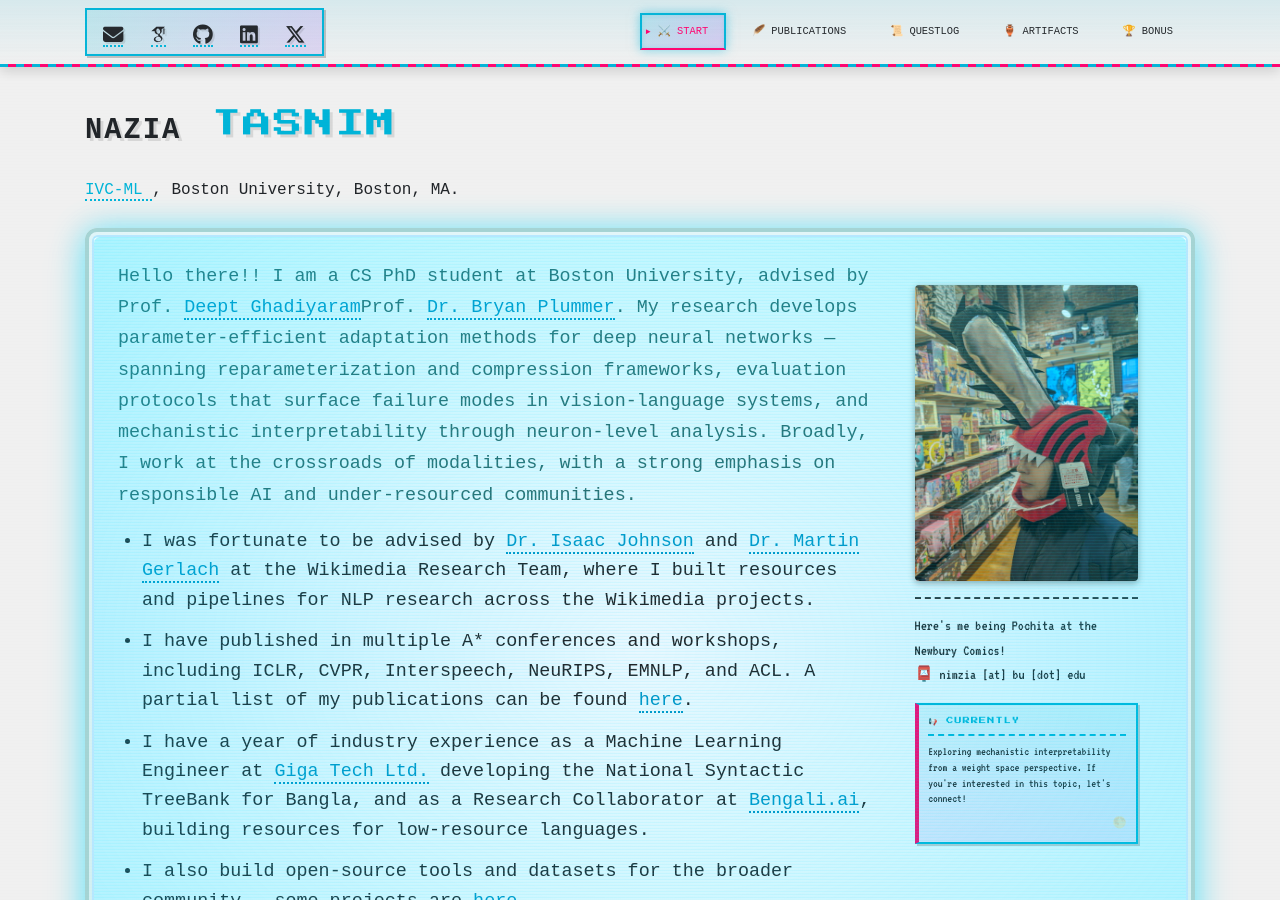
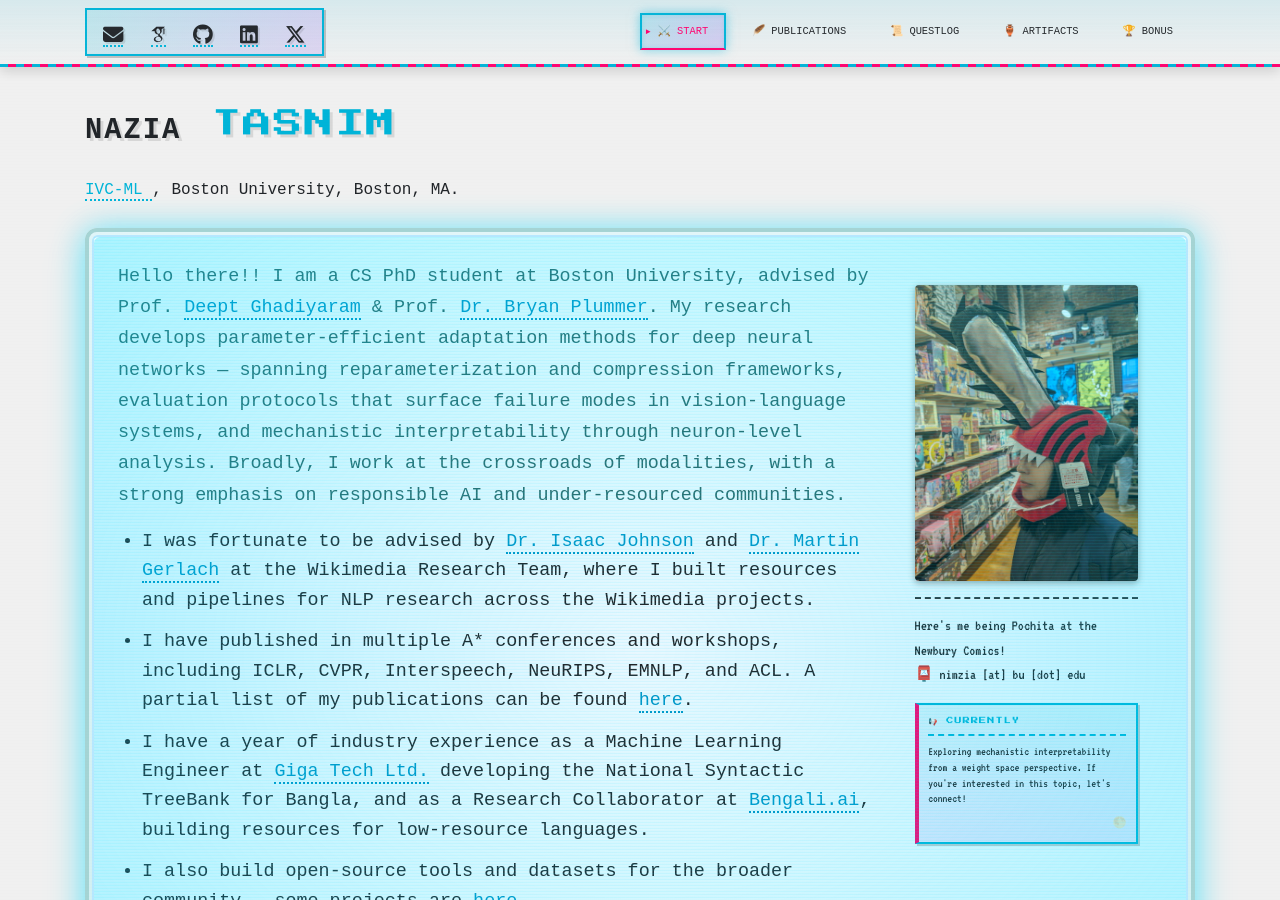
Before and after one commit to appledora/appledora.github.io, a Jekyll site: the page built from _pages/about.md, in a window 1280 px wide and 900 px high. Built offline with Jekyll 4.4.1, drawn with Linux system fonts in a browser that asks for light colours; some web fonts are replaced; comment, search, counter and statistics services are not loaded; a style sheet for code colours, icons or effects is not loaded.

Commit message:
update: advisor

```diff
--- a/_pages/about.md
+++ b/_pages/about.md
@@ -17,7 +17,7 @@
 social: false  # includes social icons at the bottom of the page
 ---
 
-Hello there!! I am a CS PhD student at Boston University, advised by Prof. [Deept Ghadiyaram](https://deeptigp.github.io/)Prof. [Dr. Bryan Plummer](https://bryanplummer.com/). My research develops parameter-efficient adaptation methods for deep neural networks — spanning **reparameterization and compression frameworks, evaluation protocols that surface failure modes in vision-language systems, and mechanistic interpretability through neuron-level analysis**. Broadly, I work at the crossroads of modalities, with a strong emphasis on **responsible AI** and under-resourced communities.
+Hello there!! I am a CS PhD student at Boston University, advised by Prof. [Deept Ghadiyaram](https://deeptigp.github.io/) & Prof. [Dr. Bryan Plummer](https://bryanplummer.com/). My research develops parameter-efficient adaptation methods for deep neural networks — spanning **reparameterization and compression frameworks, evaluation protocols that surface failure modes in vision-language systems, and mechanistic interpretability through neuron-level analysis**. Broadly, I work at the crossroads of modalities, with a strong emphasis on **responsible AI** and under-resourced communities.
 
 - I was fortunate to be advised by [Dr. Isaac Johnson](https://isaacjoh.com/) and [Dr. Martin Gerlach](https://martingerlach.github.io/about/) at the **Wikimedia Research Team**, where I built resources and pipelines for NLP research across the Wikimedia projects.
 - I have **published** in multiple A* conferences and workshops, including ICLR, CVPR, Interspeech, NeuRIPS, EMNLP, and ACL. A partial list of my publications can be found [here](/publications).
```
